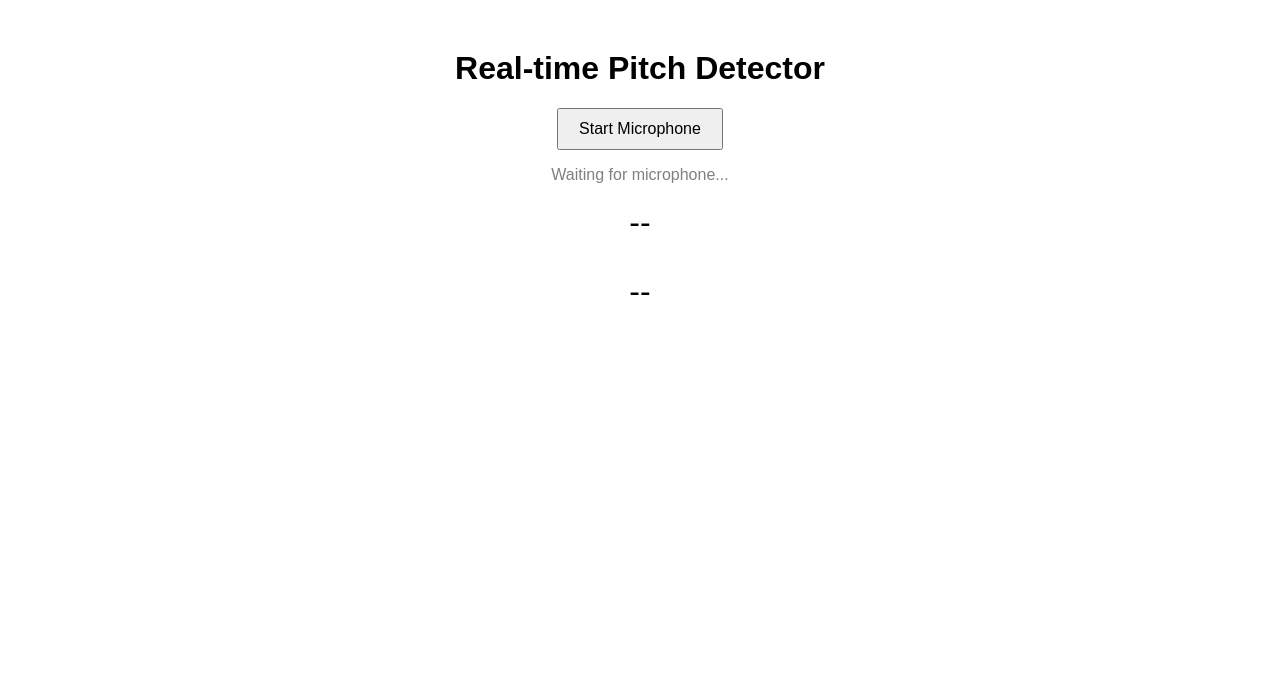
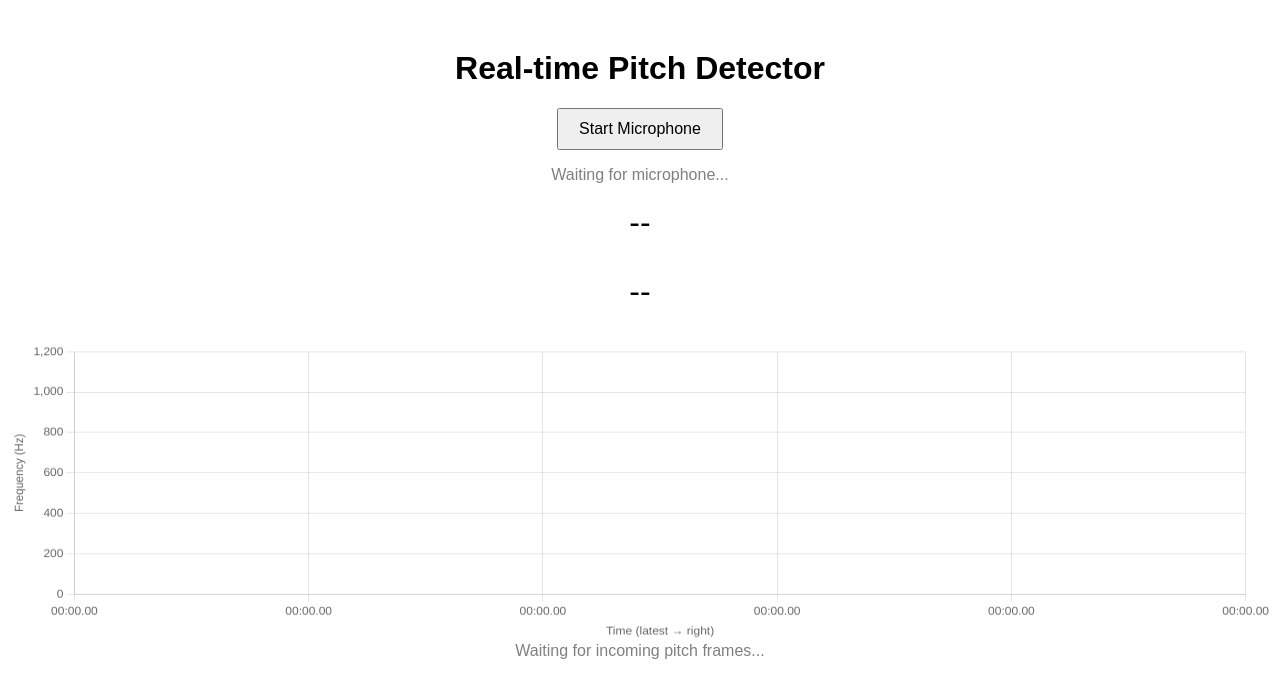
Before and after one commit to SpaceScientist05/singing-pitch, a website: page index.html in a window 1280 px wide. Drawn offline with nearby package versions, Linux system fonts and the light colour scheme.

Commit message:
added chart

```diff
--- a/index.html
+++ b/index.html
@@ -6,9 +6,11 @@
     <style>
         body { font-family: sans-serif; text-align: center; margin-top: 50px; }
         button { padding: 10px 20px; font-size: 16px; cursor: pointer; }
+        canvas { width: 100% !important; height: 300px !important; }
         #pitchDisplay, #noteDisplay { font-size: 2em; margin-top: 20px; }
         .status { color: gray; }
     </style>
+    <script src="https://cdn.jsdelivr.net/npm/chart.js@4.4.0/dist/chart.umd.min.js"></script>
 </head>
 <body>
     <h1>Real-time Pitch Detector</h1>
@@ -16,6 +18,10 @@
     <p class="status">Waiting for microphone...</p>
     <p id="pitchDisplay">--</p>
     <p id="noteDisplay">--</p>
+    <div id="container">
+        <canvas id="pitchChart"></canvas>
+        <div class="status" id="status">Waiting for incoming pitch frames...</div>
+    </div>
 
     <script>
         const audioContext = new (window.AudioContext || window.webkitAudioContext)();
@@ -48,8 +54,145 @@
             }
         }
 
+        /***** CONFIG *****/
+        const WINDOW_MS = 10_000;          // show last 10 seconds
+        const MAX_POINTS = 1000;           // safety cap (avoid memory growth)
+        const maxUpdateRateHz = 25;        // throttle chart updates (Hz)
+
+        /***** SMALL SMOOTHER (exponential) *****/
+        function createExpSmoother(alpha) {
+            let s = null;
+            return {
+            process: function(raw) {
+                if (raw == null || !isFinite(raw) || raw <= 0) return null;
+                if (s == null) { s = raw; return s; }
+                s = alpha * raw + (1 - alpha) * s;
+                return s;
+            },
+            reset: function() { s = null; }
+            };
+        }
+        const smoother = createExpSmoother(0.35); // medium smoothing good for singing
+
+        /***** HELPER: tiny function to pretty-format time on axis *****/
+        function formatTimeTick(ms) {
+            const d = new Date(ms);
+            const mm = String(d.getMinutes()).padStart(2,'0');
+            const ss = String(d.getSeconds()).padStart(2,'0');
+            const ms2 = String(Math.floor(d.getMilliseconds()/10)).padStart(2,'0'); // centiseconds
+            return `${mm}:${ss}.${ms2}`; // e.g. "03:12.45"
+        }
+
+        /***** CHART.JS SETUP: scatter plot with linear x-axis (ms) *****/
+        const ctx = document.getElementById('pitchChart').getContext('2d');
+
+        // initial empty dataset
+        const dataPoints = [];
+
+        const chart = new Chart(ctx, {
+            type: 'scatter',
+            data: {
+            datasets: [{
+                label: 'Pitch (Hz)',
+                data: dataPoints,        // array of {x: ms, y: freq}
+                showLine: true,
+                tension: 0.25,
+                pointRadius: 2,
+                borderWidth: 2,
+                spanGaps: true
+            }]
+            },
+            options: {
+            animation: false,
+            normalized: true,
+            maintainAspectRatio: false,
+            scales: {
+                x: {
+                type: 'linear',
+                title: { display: true, text: 'Time (latest → right)' },
+                ticks: {
+                    callback: function(value) {
+                    // value is ms epoch; format nicely
+                    return formatTimeTick(value);
+                    },
+                    maxRotation: 0,
+                    autoSkip: true,
+                    maxTicksLimit: 8
+                },
+                // we will set min/max programmatically each update
+                },
+                y: {
+                title: { display: true, text: 'Frequency (Hz)' },
+                suggestedMin: 60,    // common singing lower bound
+                suggestedMax: 1200   // cover most voices and upper harmonics
+                }
+            },
+            plugins: {
+                legend: { display: false },
+                tooltip: {
+                callbacks: {
+                    label: function(context) {
+                    const y = context.parsed.y;
+                    const ms = context.parsed.x;
+                    return `${y.toFixed(2)} Hz — ${formatTimeTick(ms)}`;
+                    }
+                }
+                }
+            }
+            }
+        });
 
 
+        /***** INCOMING FREQUENCY HANDLER *****
+         * Call handleIncomingFreq(rawHz) whenever you receive a new pitch frame
+         * (e.g. inside audioWorkletNode.port.onmessage).
+         *
+         * This function:
+         *  - smooths the freq,
+         *  - pushes a new {x:ts, y:freq} point,
+         *  - prunes points older than WINDOW_MS,
+         *  - throttles chart updates to maxUpdateRateHz.
+         */
+        let lastUpdateTime = 0;
+        function handleIncomingFreq(rawHz) {
+            const now = Date.now();
+
+            // keep status text
+            document.getElementById('status').textContent = 'Receiving pitch frames...';
+
+            // 1) smooth / sanitize
+            const smoothed = smoother.process(rawHz);
+
+            // if no pitch (null) we can either push a point with null y (gap) or skip;
+            // here we skip (so gaps aren't plotted). If you want gaps, push {x:now, y:null}
+            if (smoothed == null) {
+            // optionally: push a null to show gap: dataPoints.push({x: now, y: null});
+            // but for singing we generally only show vowels => skip nulls
+            } else {
+            // 2) add point
+            dataPoints.push({ x: now, y: smoothed });
+
+            // 3) prune older than WINDOW_MS
+            const cutoff = now - WINDOW_MS;
+            while (dataPoints.length && dataPoints[0].x < cutoff) {
+                dataPoints.shift();
+            }
+            // safety cap
+            if (dataPoints.length > MAX_POINTS) dataPoints.splice(0, dataPoints.length - MAX_POINTS);
+            }
+
+            // 4) throttle chart updates
+            const minIntervalMs = 1000 / maxUpdateRateHz;
+            if (now - lastUpdateTime > minIntervalMs) {
+            // set visible window on x-axis: [now - WINDOW_MS, now]
+            chart.options.scales.x.min = now - WINDOW_MS;
+            chart.options.scales.x.max = now;
+
+            // update without animation for responsiveness
+            chart.update('none');
+            lastUpdateTime = now;
+            }
+        }
 
         startButton.addEventListener('click', async () => {
             if (audioContext.state === 'suspended') {
@@ -74,6 +217,7 @@
                 // Listen for messages from the AudioWorkletProcessor
                 audioWorkletNode.port.onmessage = (event) => {
                     const pitch = event.data;
+
                     if (pitch) {
                         pitchDisplay.textContent = `${pitch.toFixed(2)} Hz`;
                         noteDisplay.textContent = `${pitchtonote(pitch)}`;
@@ -82,6 +226,7 @@
                         pitchDisplay.textContent = 'No pitch detected';
                         noteDisplay.textContent = '--';
                     }
+                    handleIncomingFreq(rawFreq);
                 };
 
                 audioWorkletNode.connect(audioContext.destination);
```
